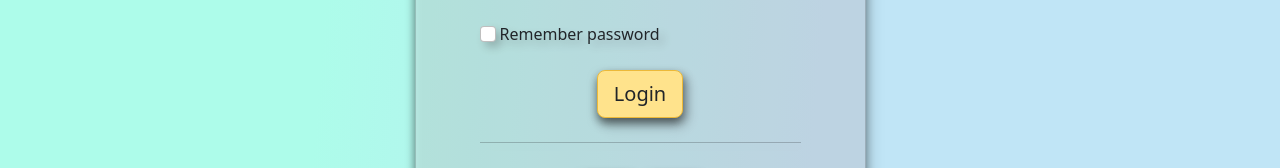
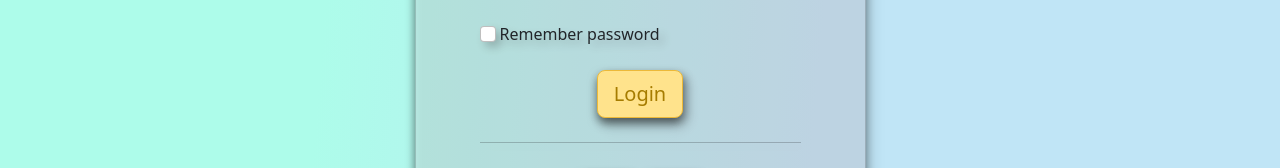
Before and after one commit to Donna-Sayos/theme-practice, a React (Create React App) app: page / in a window 1280 px wide. Shown: the part 441-609 px from the top of the page. Built offline with nearby package versions, Linux system fonts and the light colour scheme.

Commit message:
login button touch up

```diff
--- a/src/styles.css
+++ b/src/styles.css
@@ -32,6 +32,7 @@
 }
 
 #light .login {
+    color: 	#a67c00;
     background-color: #FFE38C;
     border: 1px solid #ecb939;
     box-shadow: 0px 5px 10px 0px rgba(0, 0, 0, 0.5);
@@ -46,6 +47,7 @@
 }
 
 #dark .login {
+    color: #66545e;
     background-color: #ffe0bd;
     border: 1px solid #e4d5b7;
     box-shadow: 0px 5px 10px 0px rgba(0, 0, 0, 0.5);
```
